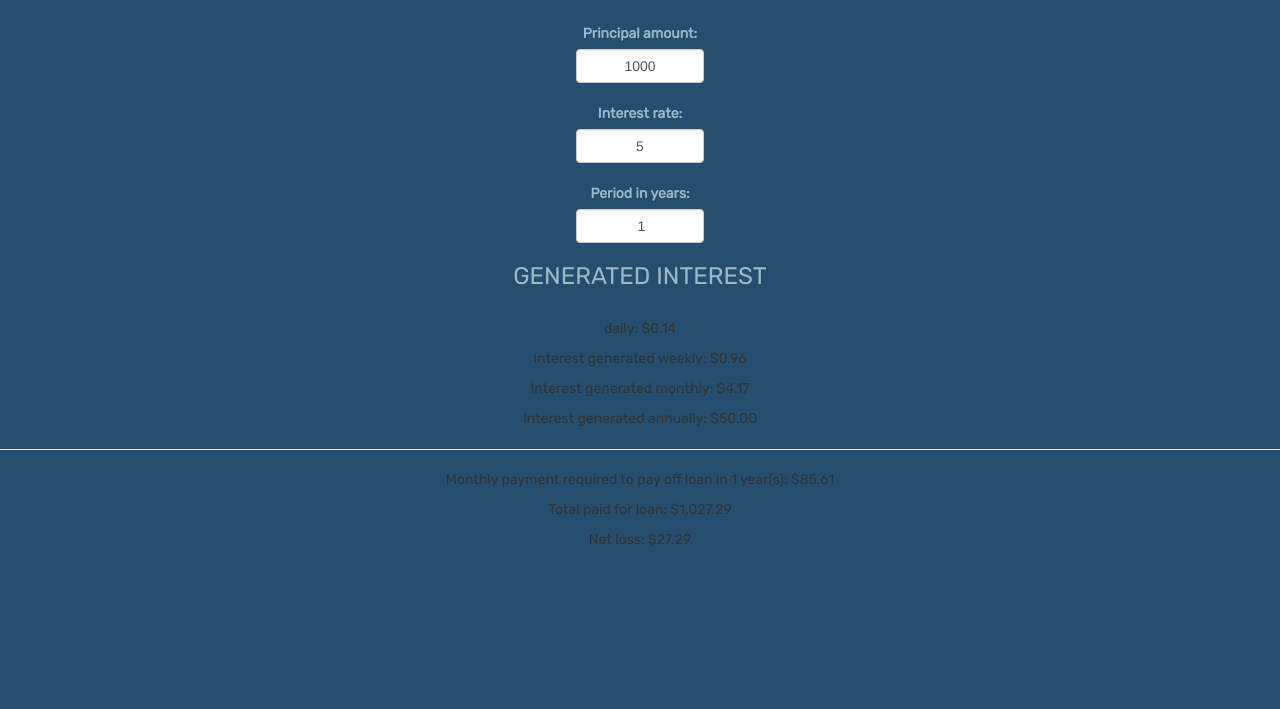
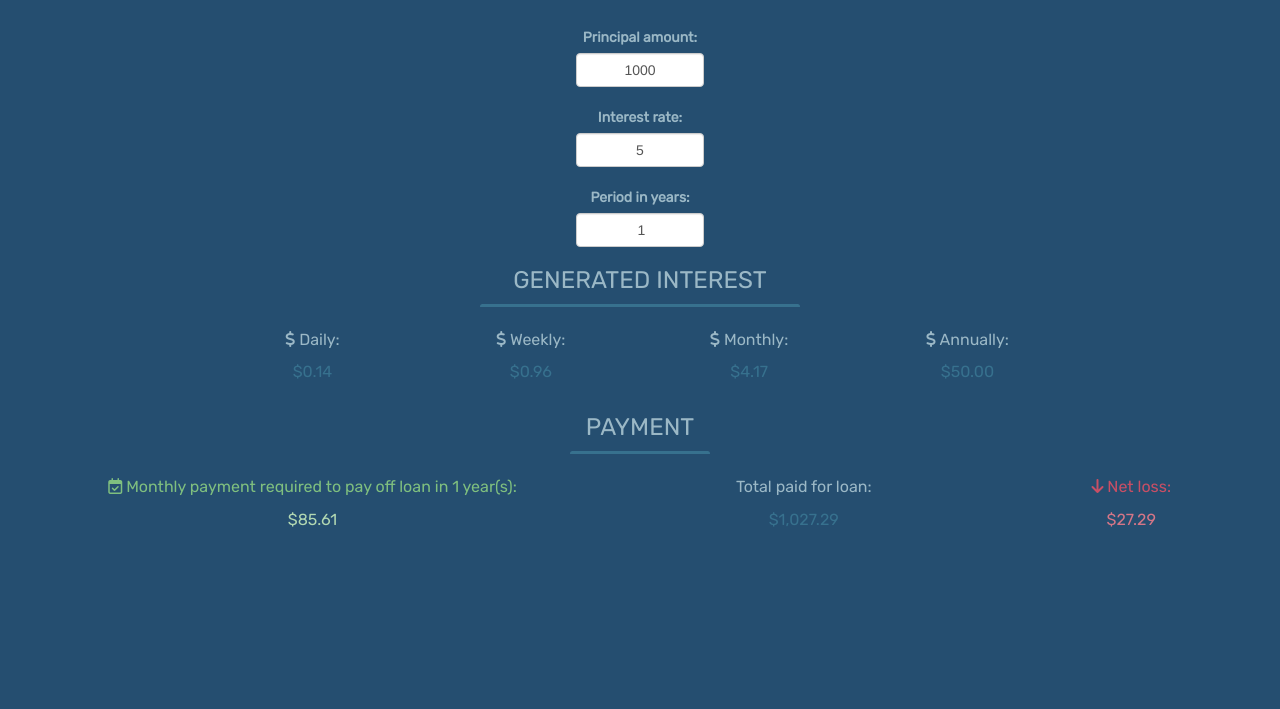
Before and after one commit to kaitlindev/loans, a plain HTML site: page index.html in a window 1280 px wide. Shown: the part 91-800 px from the top of the page. Drawn offline with nearby package versions, Linux system fonts and the light colour scheme; some packages are replaced by stand-ins of ours.

Commit message:
Additional css.

```diff
--- a/css/styles.css
+++ b/css/styles.css
@@ -54,7 +54,7 @@ label {
  .title {
    font-family: 'Rubik', sans-serif;
      text-transform: uppercase;
-     font-size: 34px;
+     font-size: 38px;
      color: #8bc2b8;
      font-weight: 800;
      margin-bottom: 0px;
@@ -76,7 +76,60 @@ label {
     text-transform: uppercase;
     font-size: 24px;
     margin-top: 0px;
-     margin-bottom: 30px;
+}
+
+.headingHr {
+    width: 25%;
+    margin-top: 0px;
+    height: 2px;
+    display: block;
+    border: 0;
+    border-top: 3px solid #37718E;
+    border-radius: 25px;
+    padding: 0;
+
+}
+
+.headingTwoHr {
+    width: 11%;
+    margin-top: 0px;
+    height: 2px;
+    display: block;
+    border: 0;
+    border-top: 3px solid #37718E;
+    border-radius: 25px;
+    padding: 0;
+
+}
+
+.loanLabel {
+    font-size: 16px;
+    color: #9bb8c6;
+}
+
+.lossLabel {
+    font-size: 16px;
+    color: #c94f65;
+}
+
+.paymentLabel {
+    font-size: 16px;
+    color: #7fbf7f;
+}
+
+.paymentAmt {
+    font-size: 16px;
+    color: #b2d8b2;
+}
+
+.interestAmt {
+    font-size: 16px;
+    color: #37718E;
+}
+
+.lossAmt {
+    font-size: 16px;
+    color: #d57687;
 }
 
 .loanInput {
--- a/index.html
+++ b/index.html
@@ -64,16 +64,58 @@
         <div class="row">
           <div class="col-lg-12">
               <h3 class="heading">Generated interest</h3>
-            <p>daily: {{loan.dailyInterest() | currency}}</p>
-            <p>Interest generated weekly: {{loan.weeklyInterest() | currency}}</p>
-            <p>Interest generated monthly: {{loan.monthlyInterest() | currency}}</p>
-            <p>Interest generated annually: {{loan.annualInterest() | currency}}</p>
-            <hr />
-            <p>Monthly payment required to pay off loan in {{loan.period | number}} year(s): {{loan.emi() | currency}}</p>
-            <p>Total paid for loan: {{loan.repayment() | currency}} </p>
-            <p>Net loss: {{loan.loss() | currency}} </p>
+              <hr class="headingHr">
           </div>
         </div>
+
+         <div class="row">
+          <div class="col-md-2">
+          </div>
+        <div class="col-md-2">
+              <p class="loanLabel"><i class="fa fa-usd" aria-hidden="true"></i> Daily: </p>
+              <p class="interestAmt">{{loan.dailyInterest() | currency}}</p>
+          </div>
+          <div class="col-md-2">
+              <p class="loanLabel"><i class="fa fa-usd" aria-hidden="true"></i> Weekly: </p>
+              <p class="interestAmt">{{loan.weeklyInterest() | currency}}</p>
+          </div>
+          <div class="col-md-2">
+              <p class="loanLabel"><i class="fa fa-usd" aria-hidden="true"></i> Monthly: </p>
+              <p class="interestAmt">{{loan.monthlyInterest() | currency}}</p>
+             </div>
+         <div class="col-md-2">
+              <p class="loanLabel"><i class="fa fa-usd" aria-hidden="true"></i> Annually: </p>
+              <p class="interestAmt">{{loan.annualInterest() | currency}}</p>
+         </div>
+             <div class="col-md-2">
+          </div>
+        </div>
+
+         <div class="clear"><br></div>
+
+           <div class="row">
+          <div class="col-lg-12">
+              <h3 class="heading">Payment</h3>
+              <hr class="headingTwoHr">
+          </div>
+        </div>
+
+         <div class="row">
+          <div class="col-md-6">
+              <p class="paymentLabel"><i class="fa fa-calendar-check-o" aria-hidden="true"></i> Monthly payment required to pay off loan in {{loan.period | number}} year(s):</p>
+              <p class="paymentAmt">{{loan.emi() | currency}}</p>
+          </div>
+
+          <div class="col-md-3">
+              <p class="loanLabel">Total paid for loan: </p>
+              <p class="interestAmt">{{loan.repayment() | currency}}</p>
+          </div>
+          <div class="col-md-3">
+             <p class="lossLabel"><i class="fa fa-arrow-down" aria-hidden="true"></i> Net loss: </p>
+              <p class="lossAmt">{{loan.loss() | currency}}</p>
+             </div>
+        </div>
+
       </div>
 
     <!-- javascript-->
@@ -82,5 +124,6 @@
      <script src="https://code.jquery.com/jquery-3.1.1.min.js" integrity="sha256-hVVnYaiADRTO2PzUGmuLJr8BLUSjGIZsDYGmIJLv2b8=" crossorigin="anonymous"></script>
      <script src="https://maxcdn.bootstrapcdn.com/bootstrap/3.3.7/js/bootstrap.min.js" integrity="sha384-Tc5IQib027qvyjSMfHjOMaLkfuWVxZxUPnCJA7l2mCWNIpG9mGCD8wGNIcPD7Txa" crossorigin="anonymous"></script>
     <script src="js/app.js"></script>
+     <script src="https://use.fontawesome.com/79523df6a7.js"></script>
   </body>
 </html>
```
